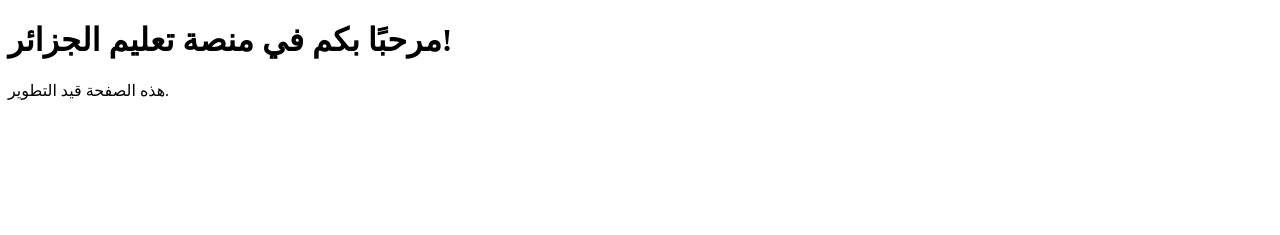
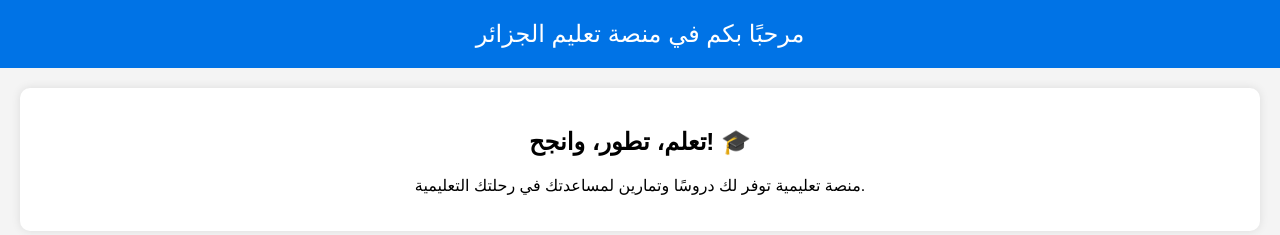
Before and after one commit to myeducationplatform/education-algeria, a plain HTML site: page index.html in a window 1280 px wide. Drawn offline with Linux system fonts and the light colour scheme.

Commit message:
Update index.html

```diff
--- a/index.html
+++ b/index.html
@@ -3,10 +3,38 @@
 <head>
     <meta charset="UTF-8">
     <meta name="viewport" content="width=device-width, initial-scale=1.0">
-    <title>تعليم الجزائر</title>
+    <title>منصة تعليم الجزائر</title>
+    <style>
+        body {
+            font-family: Arial, sans-serif;
+            text-align: center;
+            background-color: #f4f4f4;
+            margin: 0;
+            padding: 0;
+        }
+        header {
+            background-color: #0073e6;
+            color: white;
+            padding: 20px;
+            font-size: 24px;
+        }
+        section {
+            margin: 20px;
+            padding: 20px;
+            background-color: white;
+            box-shadow: 0 0 10px rgba(0, 0, 0, 0.1);
+            border-radius: 10px;
+        }
+    </style>
 </head>
 <body>
-    <h1>مرحبًا بكم في منصة تعليم الجزائر!</h1>
-    <p>هذه الصفحة قيد التطوير.</p>
+
+    <header>مرحبًا بكم في منصة تعليم الجزائر</header>
+
+    <section>
+        <h2>تعلم، تطور، وانجح! 🎓</h2>
+        <p>منصة تعليمية توفر لك دروسًا وتمارين لمساعدتك في رحلتك التعليمية.</p>
+    </section>
+
 </body>
 </html>
```
